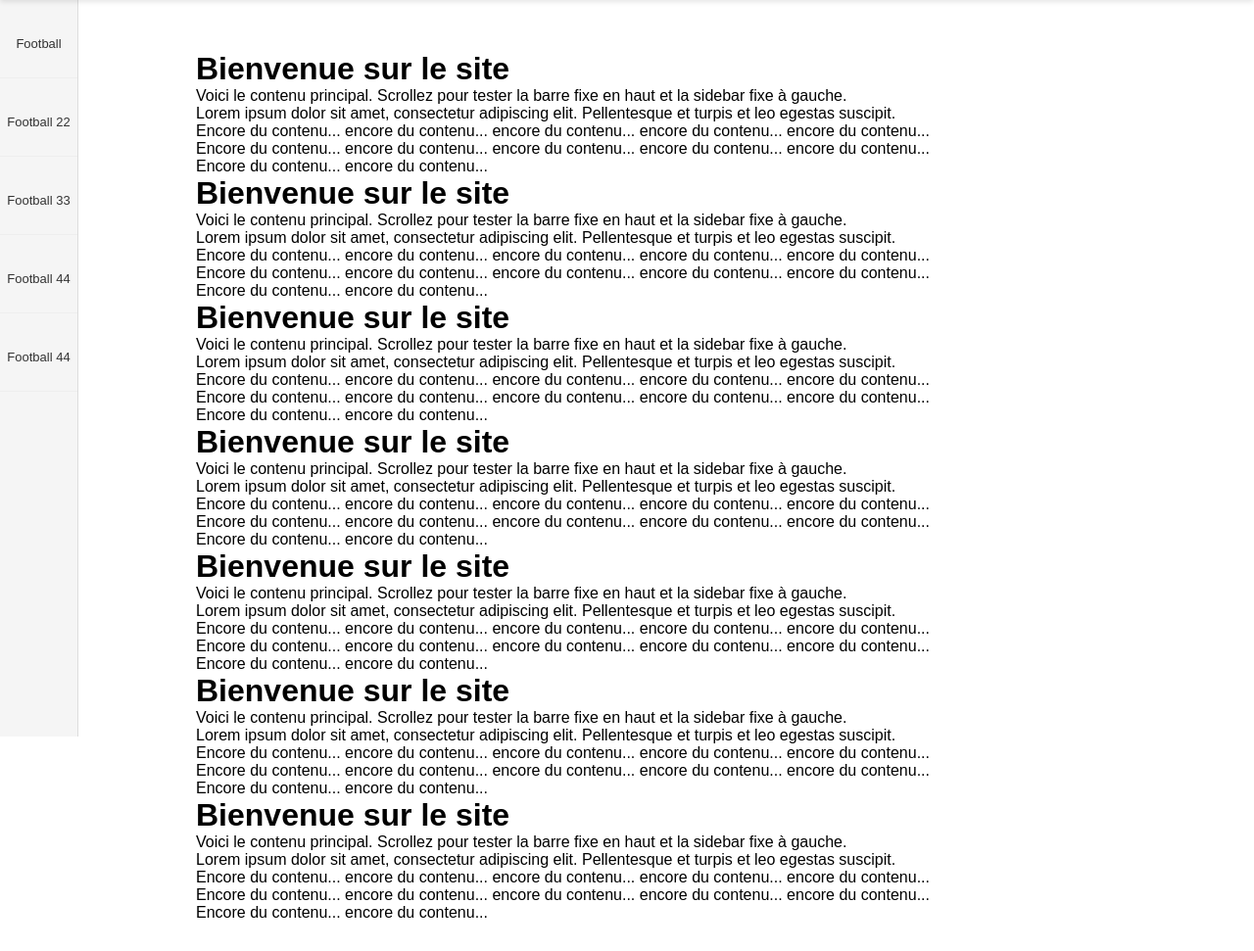
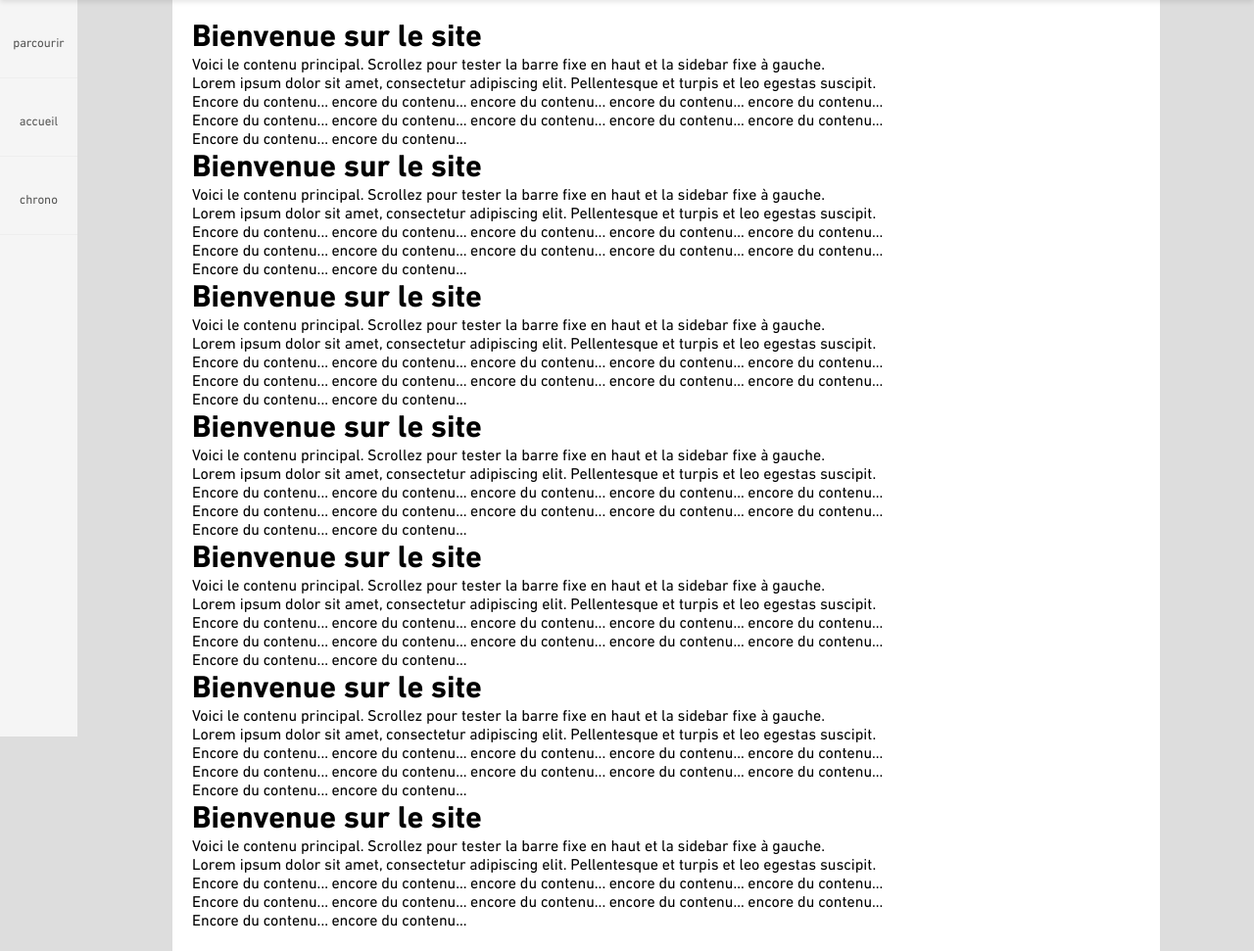
Before and after one commit to Lucas-COLLEU/lucas-colleu.github.io, a PHP site: page / in a window 1280 px wide. Shown: the part 48-1019 px from the top of the page at 98% size. Before the commit the page ends 985 px from the top, so only its background shows below. Run offline with PHP 8.4, Linux system fonts and the light colour scheme.

Commit message:
Commit numéro 7 : mise en plage mieux structuré

```diff
--- a/css/homepage.css
+++ b/css/homepage.css
@@ -5,7 +5,8 @@
   }
 
   body {
-    font-family: Arial, sans-serif;
+    font-family: 'DIN Next LT Pro';
+    background-color: #DDDDDD;
   }
 
   .topbar {
@@ -68,14 +69,16 @@
   }
 
   .sidenav a {
+    height: 61px;
     display: block;
     width: 100%;
     text-align: center;
-    height: 61px;
     padding: 50% 0;
     text-decoration: none;
-    color: #333;
+    color: #575756;
     font-size: 13px;
+    font-style: normal;
+    font-weight: 400;
     line-height: 10px;
     border-bottom: 1px solid #eee;
     transition: background-color 0.3s, color 0.3s;
@@ -83,6 +86,7 @@
 
   .sidenav a:hover {
     background-color: #ddd;
+    height: 61px;
     color: red;
   }
 
@@ -122,7 +126,9 @@
   }
 
   .content {
-    margin-top: 80px;
-    margin-left: 180px;
+    margin-top: 48px;
+    margin-left: 176px;
+    margin-right: 96px;
     padding: 20px;
+    background-color: white;
   }
--- a/index.html
+++ b/index.html
@@ -18,7 +18,7 @@
   <aside class="sidebar">
     <nav class="sidenav">
       <div class="dropdown">
-        <a href="#">Football</a>
+        <a href="#">parcourir</a>
         <div class="dropdown-content">
           <a href="#">Ligue 1</a>
           <a href="#">Ligue 2</a>
@@ -27,7 +27,7 @@
         </div>
       </div>
       <div class="dropdown">
-        <a href="#">Football 22</a>
+        <a href="#">accueil</a>
         <div class="dropdown-content">
           <a href="#">Ligue 1</a>
           <a href="#">Ligue 2</a>
@@ -36,7 +36,7 @@
         </div>
       </div>
       <div class="dropdown">
-        <a href="#">Football 33</a>
+        <a href="#">chrono</a>
         <div class="dropdown-content">
           <a href="#">Ligue 1</a>
           <a href="#">Ligue 2</a>
@@ -44,24 +44,7 @@
           <a href="#">La Liga</a>
         </div>
       </div>
-      <div class="dropdown">
-        <a href="#">Football 44</a>
-        <div class="dropdown-content">
-          <a href="#">Ligue 1</a>
-          <a href="#">Ligue 2</a>
-          <a href="#">Premier League</a>
-          <a href="#">La Liga</a>
-        </div>
-      </div>
-      <div class="dropdown">
-        <a href="#">Football 44</a>
-        <div class="dropdown-content">
-          <a href="#">Ligue 1</a>
-          <a href="#">Ligue 2</a>
-          <a href="#">Premier League</a>
-          <a href="#">La Liga</a>
-        </div>
-      </div>
+
 
     </nav>
   </aside>
```
